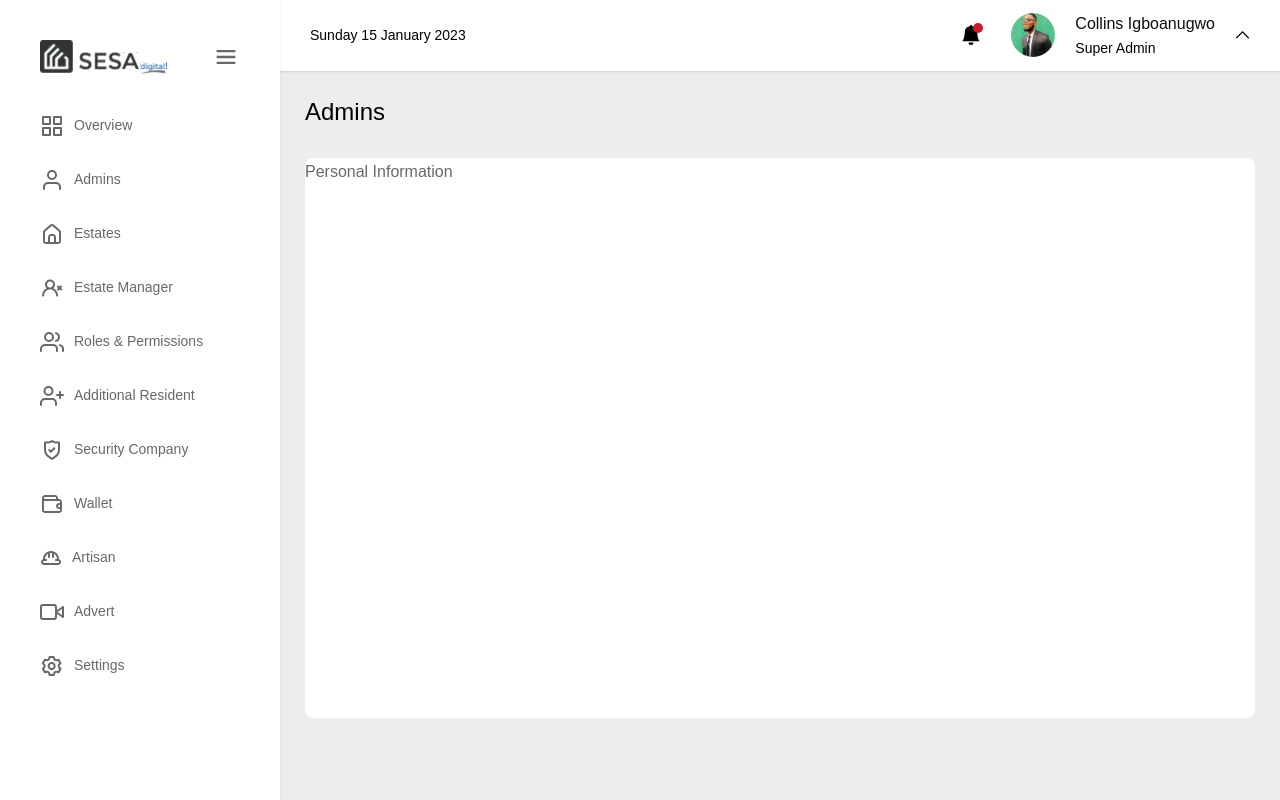
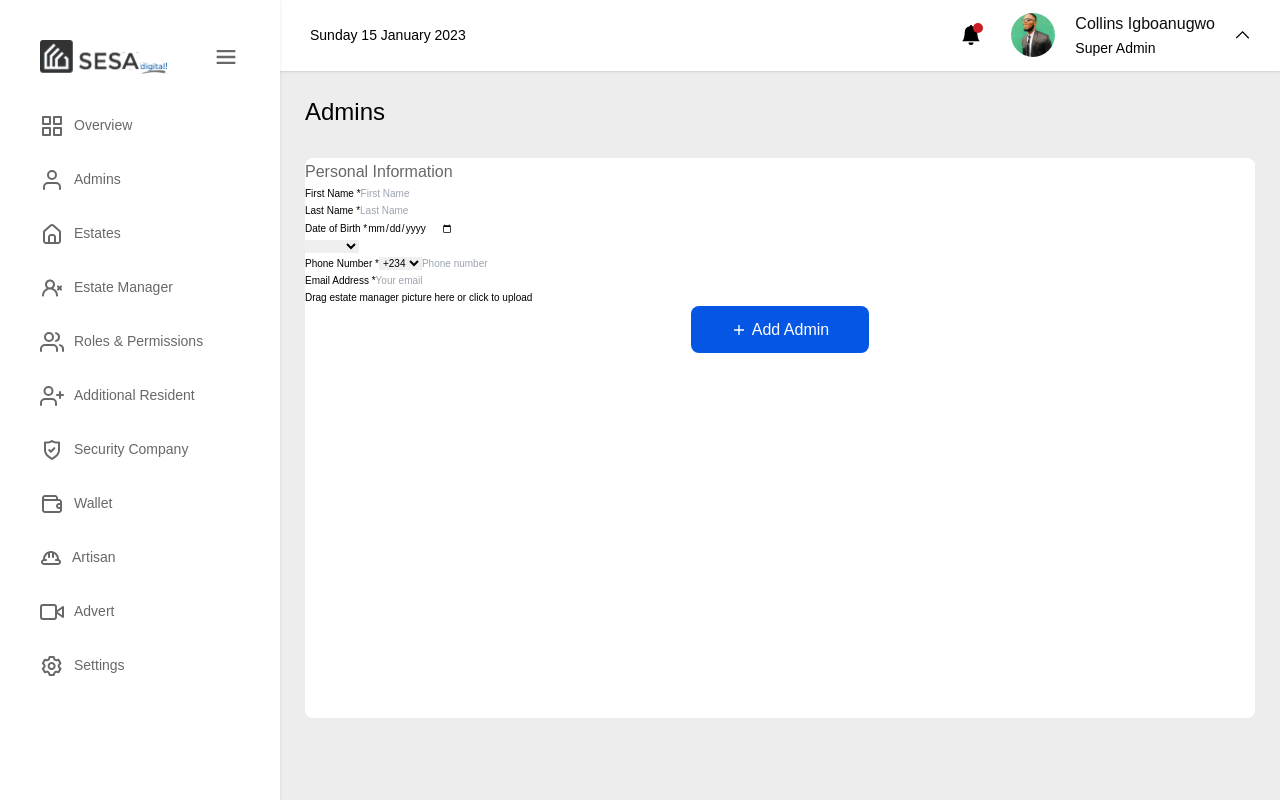
Before and after one commit to Niscolinx/sesa, a React (Vite) app: page /dashboard/admins in a window 1280 px wide. Both pictures are taken after a click on the button "Add Admin". Built offline with nearby package versions, Linux system fonts and the light colour scheme; a web font is replaced by a local one.

Commit message:
working on admin

```diff
--- a/src/components/admins/AddAdmin.tsx
+++ b/src/components/admins/AddAdmin.tsx
@@ -1,14 +1,76 @@
 import React from 'react'
+import { GrDown } from 'react-icons/gr'
+import { IoMdAdd } from 'react-icons/io'
 
 const AddAdmin = () => {
-  const handleSubmit = (e: React.FormEvent) =>{
+    const handleSubmit = (e: React.FormEvent) => {
         e.preventDefault()
     }
+
     return (
         <div className='addAdmin'>
             <p className='heading3'>Personal Information</p>
-      <form onSubmit={handleSubmit}>
+            <form onSubmit={handleSubmit} className='addAdmin__form'>
+                <section className='addAdmin__formBox'>
+                    <div className='addAdmin__form--item'>
+                        <label htmlFor='firstName'>First Name *</label>
+                        <input
+                            type='text'
+                            id='firstName'
+                            placeholder='First Name'
+                        />
+                    </div>
+                    <div className='addAdmin__form--item'>
+                        <label htmlFor='lastName'>Last Name *</label>
+                        <input
+                            type='text'
+                            id='lastName'
+                            placeholder='Last Name'
+                        />
+                    </div>
+                    <div className='addAdmin__form--item'>
+                        <label htmlFor='date'>Date of Birth *</label>
+                        <input type='date' id='date' placeholder='DD/MM/YY' />
+                    </div>
+                    <div className='addAdmin__form--item'>
+                        <select id='gender'>
+                            <option hidden>&nbsp;</option>
+                            <option value='male'>Male</option>
+                            <option value='female'>Female</option>
+                        </select>
+                    </div>
+                    <div className='addAdmin__form--item'>
+                        <label htmlFor='phoneNumber'>Phone Number *</label>
+                        <select>
+                            <option value='234'>
+                                +234 <GrDown />
+                            </option>
+                        </select>
+                        <input
+                            type='text'
+                            id='phoneNumber'
+                            placeholder='Phone number'
+                        />
+                    </div>
+                    <div className='addAdmin__form--item'>
+                        <label htmlFor='email'>Email Address *</label>
+                        <input
+                            type='email'
+                            id='email'
+                            placeholder='Your email'
+                        />
+                    </div>
+                </section>
+                <section>
+                    Drag estate manager picture here or click to upload
+                </section>
 
+                <button className='btn admins__btn'>
+                    <span>
+                        <IoMdAdd />
+                    </span>{' '}
+                    Add Admin
+                </button>
             </form>
         </div>
     )
```
Lines whose indentation alone changed are shown as unchanged.
